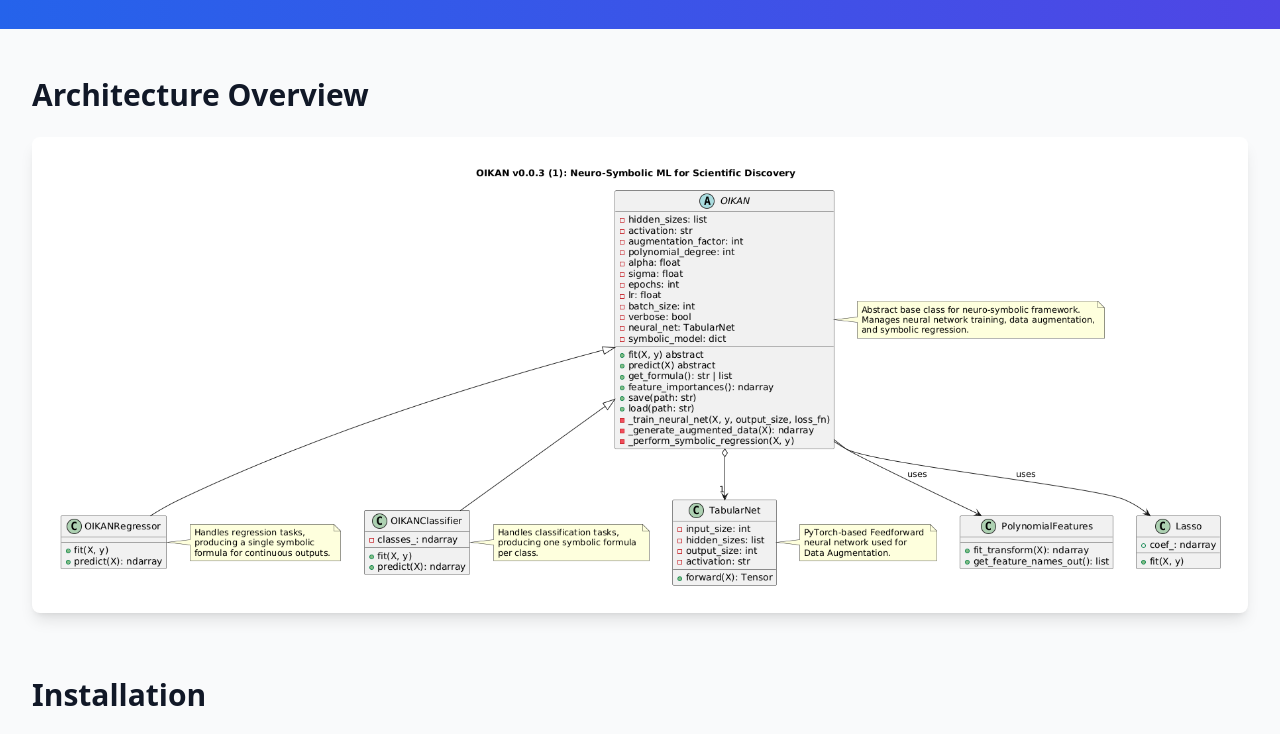
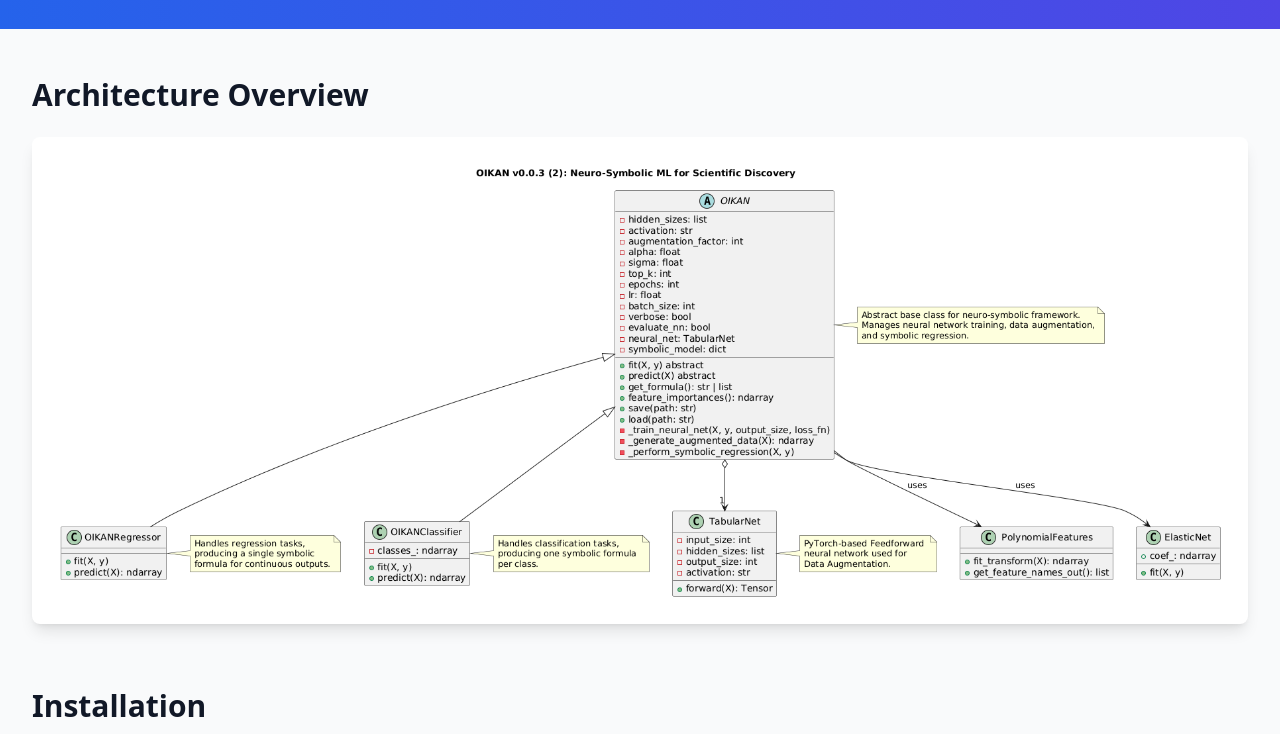
Before and after one commit to silvermete0r/oikan, a plain HTML site: page docs/index.html in a window 1280 px wide. Shown: the part 461-1195 px from the top of the page. Drawn offline with nearby package versions, Linux system fonts and the light colour scheme.

Commit message:
upd-model-arch-v0.0.3(2)

```diff
--- a/docs/index.html
+++ b/docs/index.html
@@ -81,7 +81,7 @@
         <section id="overview" class="mb-16">
             <h2 class="text-3xl font-bold text-gray-900 mb-6">Architecture Overview</h2>
             <div class="bg-white rounded-lg shadow-lg p-6">
-                <img src="https://raw.githubusercontent.com/silvermete0r/oikan/main/docs/media/oikan-v0.0.3(1)-architecture-oop.png" alt="OIKAN v0.0.3 (1): Architecture -> will be updated soon!" class="w-full rounded-lg">
+                <img src="https://raw.githubusercontent.com/silvermete0r/oikan/main/docs/media/oikan-v0.0.3(2)-architecture-oop.png" alt="OIKAN v0.0.3 (2): Architecture -> will be updated soon!" class="w-full rounded-lg">
             </div>
         </section>
 
```
Also changed, not shown: benchmarking/PMLB - datasets/classification_benchmark_results.csv (renamed from benchmarking/classification_benchmark_results.csv), benchmarking/PMLB - datasets/classification_summary.txt (renamed from benchmarking/classification_summary.txt), benchmarking/PMLB - datasets/regression_benchmark_results.csv (renamed from benchmarking/regression_benchmark_results.csv), benchmarking/PMLB - datasets/regression_summary.txt (renamed from benchmarking/regression_summary.txt), docs/media/oikan-v0.0.3(2)-architecture-oop.png (added), 3 other files.
